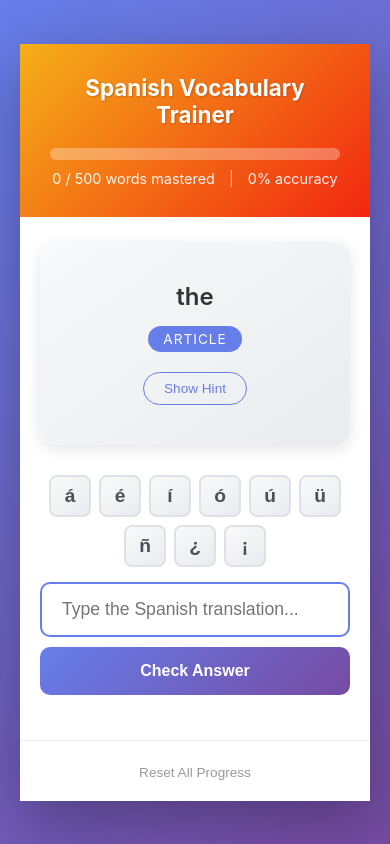
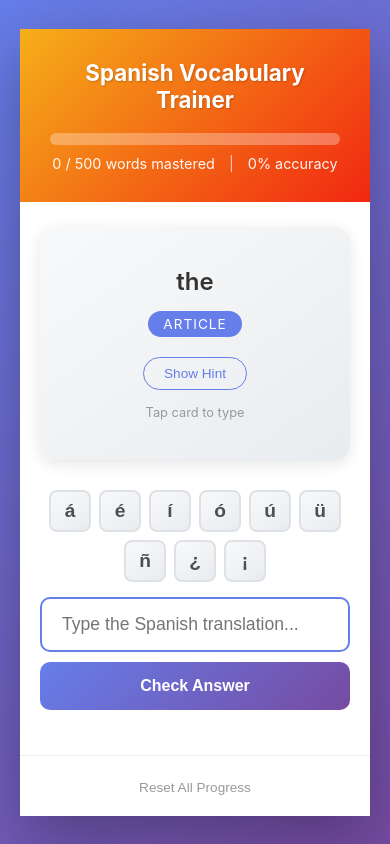
Before and after one commit to lukewhitesides/fearless-quail, a Flask app: page / in a window 390 px wide. Run offline with Flask 3, Linux system fonts and the light colour scheme.

Commit message:
Mobile UX: tap flashcard to focus input
- Flashcard is now tappable to focus the text input
- Shows "Tap card to type" hint on mobile devices
- Works around iOS keyboard limitation

Co-Authored-By: Claude Opus 4.5 <noreply@anthropic.com>

```diff
--- a/static/app.js
+++ b/static/app.js
@@ -50,6 +50,13 @@ function setupEventListeners() {
     hintBtn.addEventListener('click', () => {
         hintEl.style.display = hintEl.style.display === 'none' ? 'block' : 'none';
         hintBtn.textContent = hintEl.style.display === 'none' ? 'Show Hint' : 'Hide Hint';
+    });
+
+    // Tap flashcard to focus input (helps on mobile)
+    flashcardEl.addEventListener('click', () => {
+        if (!isAnswered) {
+            answerInput.focus();
+        }
     });
 
     // Special character buttons
--- a/static/style.css
+++ b/static/style.css
@@ -77,6 +77,18 @@ main {
     text-align: center;
     margin-bottom: 30px;
     box-shadow: 0 4px 15px rgba(0, 0, 0, 0.1);
+    cursor: pointer;
+}
+
+/* Mobile hint */
+@media (max-width: 768px) {
+    .flashcard::after {
+        content: 'Tap card to type';
+        display: block;
+        margin-top: 15px;
+        font-size: 0.8rem;
+        color: #999;
+    }
 }
 
 .english-word {
```
